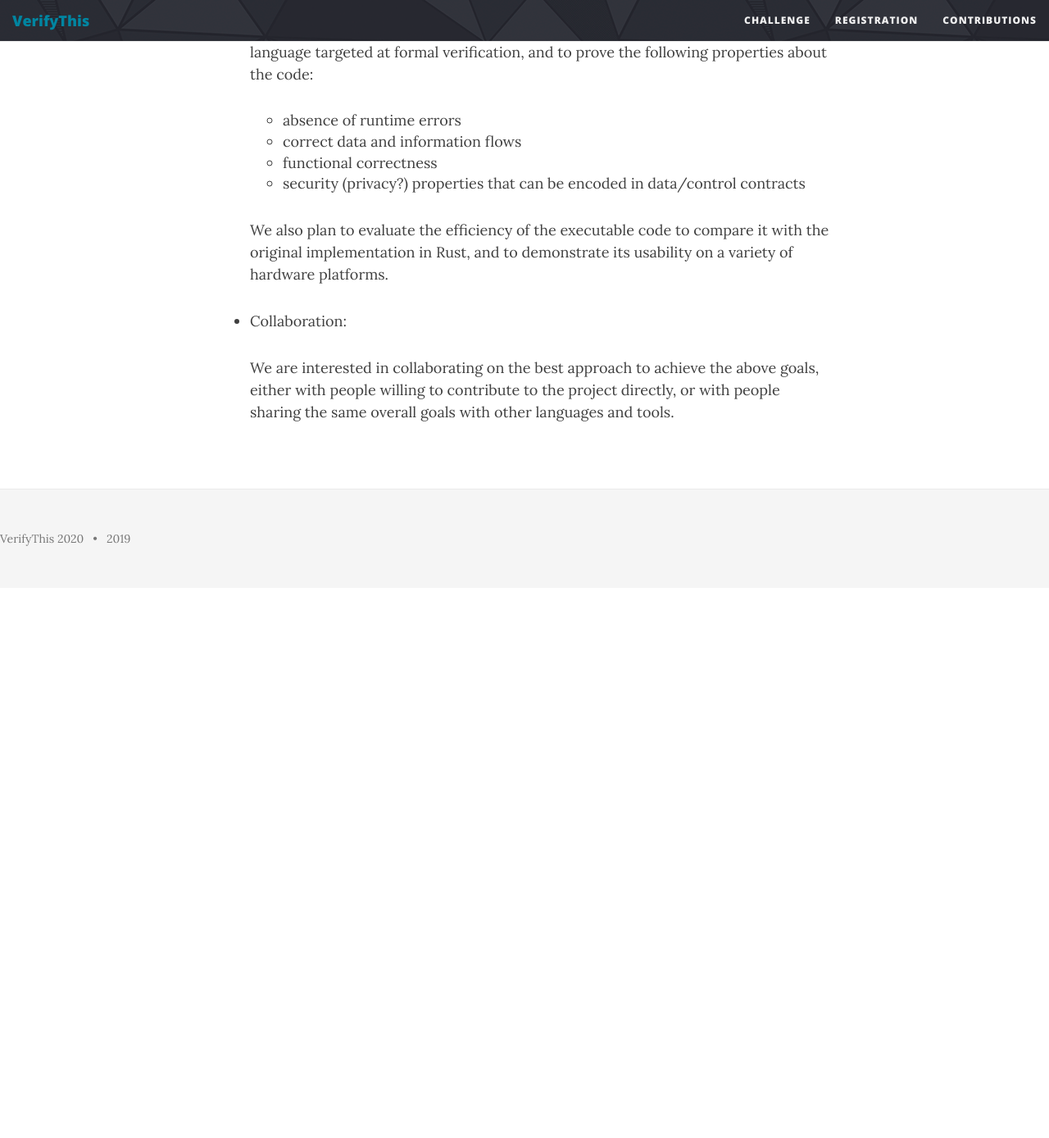
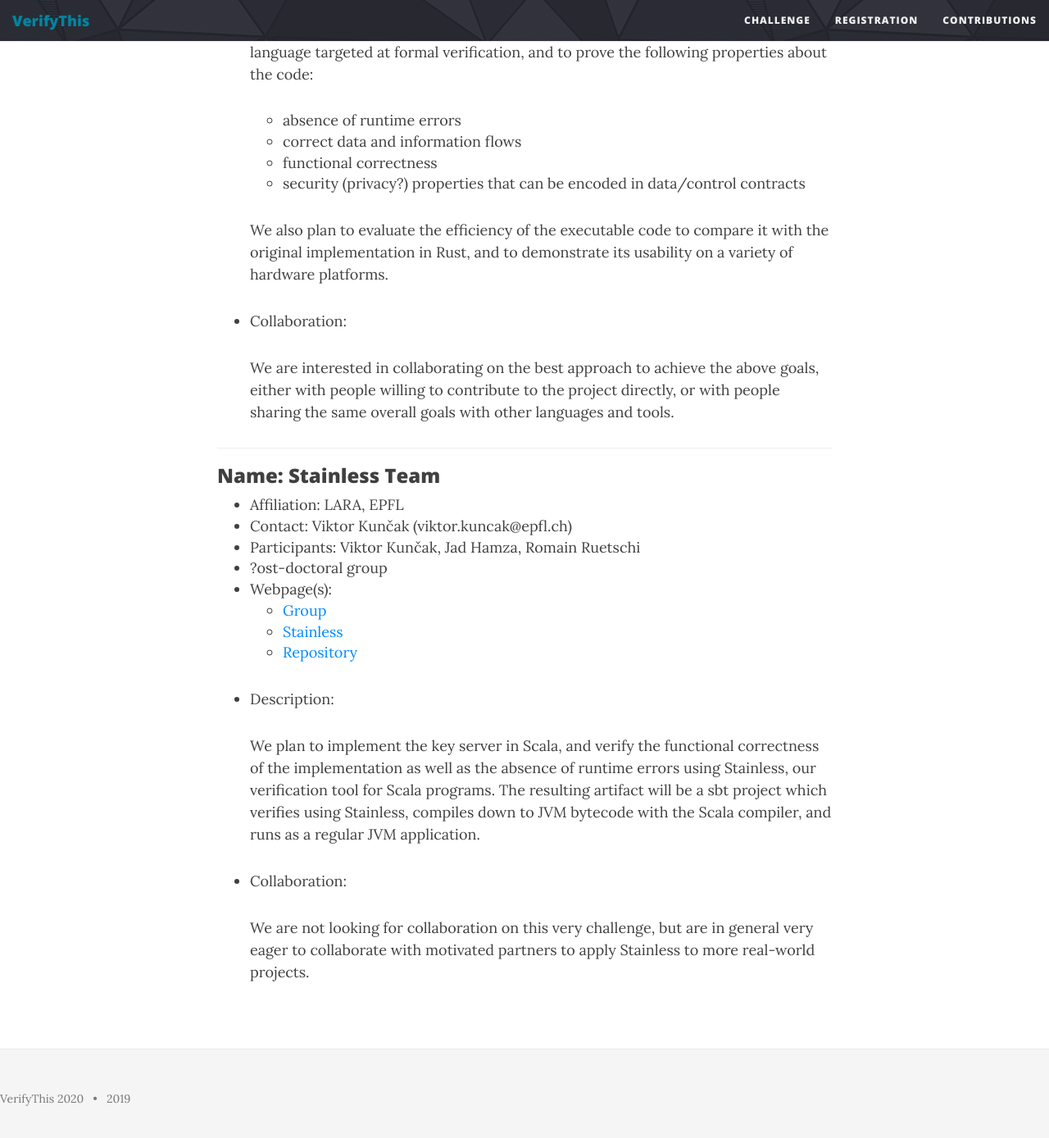
Before and after one commit to verifythis/verifythis.github.io, a Jekyll site: the page built from registration.md, in a window 1280 px wide and 1400 px high, scrolled down 3329 px. Shown: the top 1388 px of the window at 82% size. Built offline with Jekyll 4.4.1, drawn with Linux system fonts in a browser that asks for light colours; before the commit the page ends 4046 px from its top, so only the background shows below that.

Commit message:
add Stainless Team

```diff
--- a/registration.md
+++ b/registration.md
@@ -139,3 +139,31 @@ with the rest of the teams working on the challenge.
   We are interested in collaborating on the best approach to achieve the above
   goals, either with people willing to contribute to the project directly, or
   with people sharing the same overall goals with other languages and tools.
+
+
+---
+### Name: Stainless Team
+
+* Affiliation: LARA, EPFL
+* Contact: Viktor Kunčak (viktor.kuncak@epfl.ch)
+* Participants: Viktor Kunčak, Jad Hamza, Romain Ruetschi
+* ?ost-doctoral group
+* Webpage(s):
+  - [Group](https://lara.epfl.ch)
+  - [Stainless](https://stainless.epfl.ch)
+  - [Repository](https://github.com/epfl-lara/verifythis2020)
+
+* Description:
+
+  We plan to implement the key server in Scala, and verify the functional
+  correctness of the implementation as well as the absence of runtime errors
+  using Stainless, our verification tool for Scala programs. The resulting
+  artifact will be a sbt project which verifies using Stainless, compiles down
+  to JVM bytecode with the Scala compiler, and runs as a regular JVM
+  application.
+
+* Collaboration:
+
+  We are not looking for collaboration on this very challenge, but are in
+  general very eager to collaborate with motivated partners to apply Stainless
+  to more real-world projects.
```
